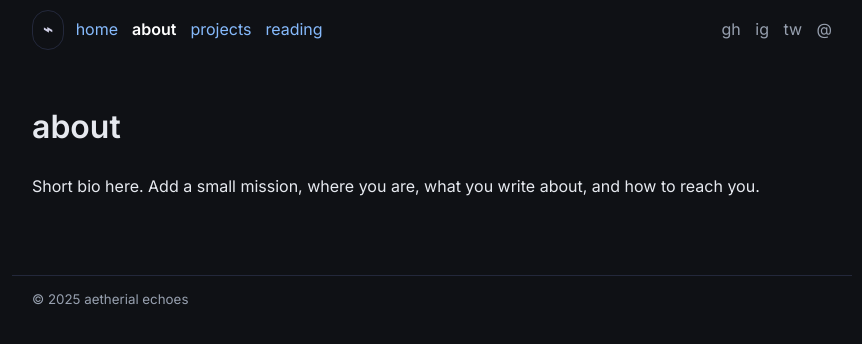
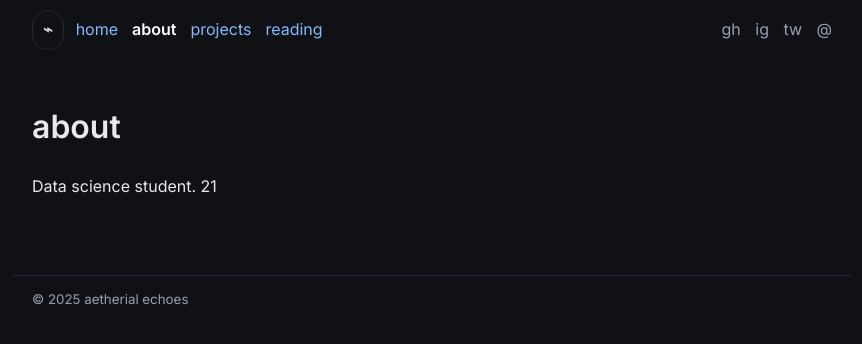
Before and after one commit to LAK3SHORE/cris.github.io, a Jekyll site: the page built from about.md, in a window 1280 px wide. Shown: the top 344 px of the page, without its empty margins (208-1070 px from the left). Built offline with Jekyll 4.4.1, drawn with Linux system fonts in a browser that asks for light colours.

Commit message:
Revise bio to reflect status as data science student

```diff
--- a/about.md
+++ b/about.md
@@ -6,4 +6,4 @@ permalink: /about/
 
 # about
 
-Short bio here. Add a small mission, where you are, what you write about, and how to reach you.
+Data science student. 21
```
